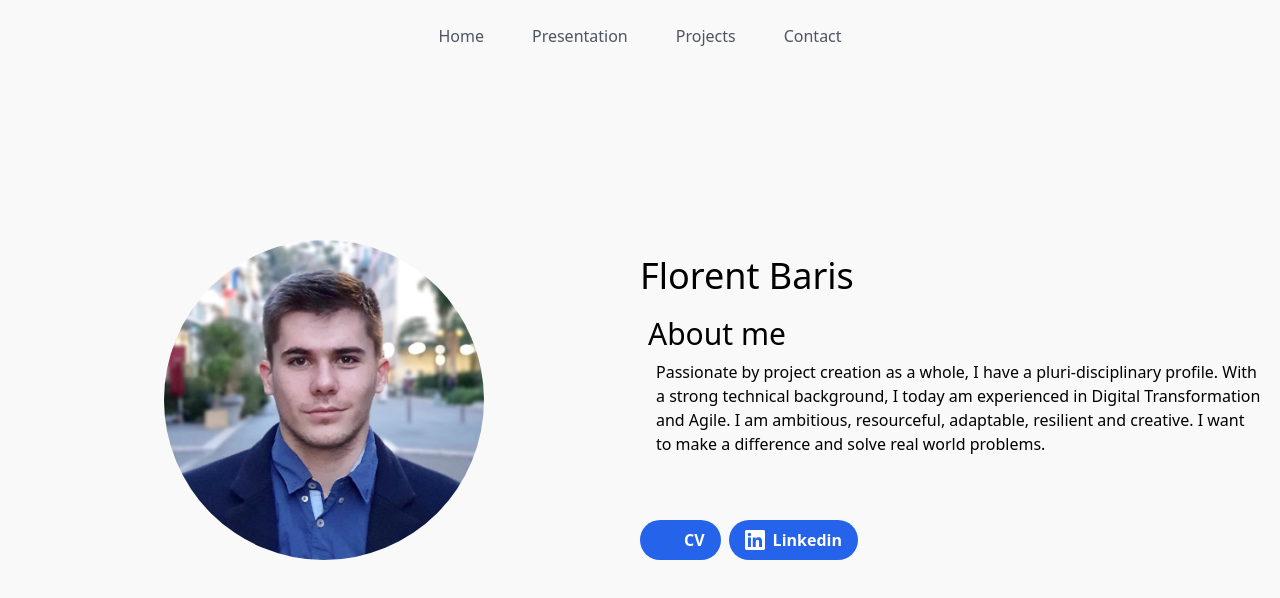
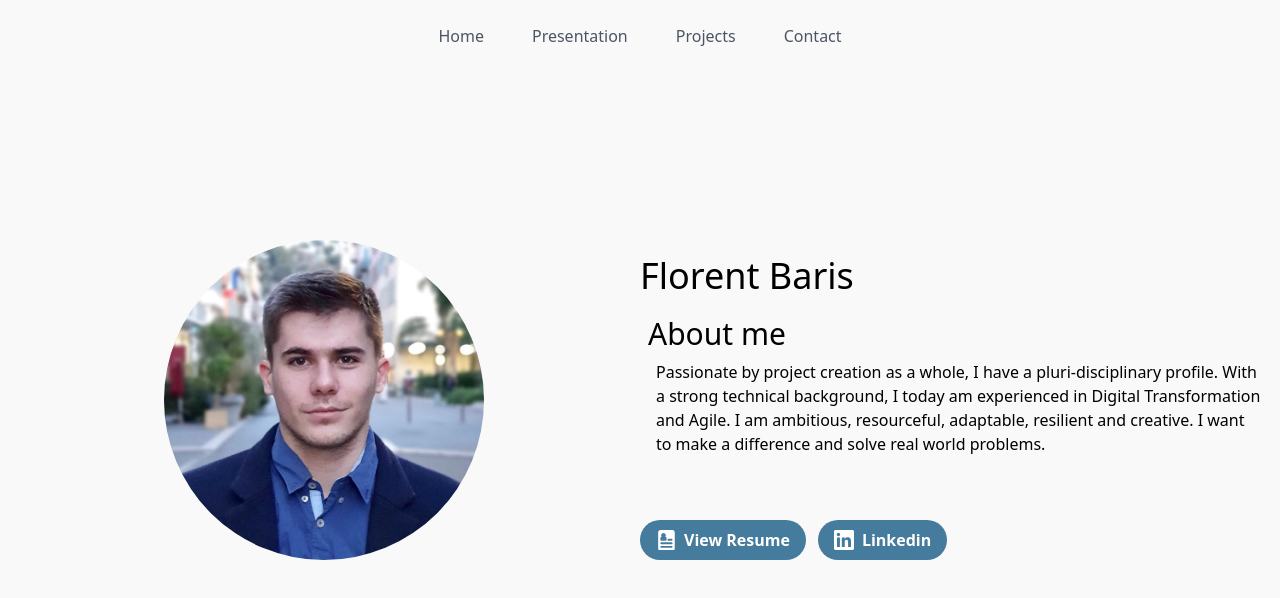
Before and after one commit to barisflo/portfolio, a Vue app: page / in a window 1280 px wide. Shown: the top 598 px of the page. Built offline with nearby package versions, Linux system fonts and the light colour scheme.

Commit message:
Working CV

```diff
--- a/public/index.html
+++ b/public/index.html
@@ -6,7 +6,7 @@
     <meta name="viewport" content="width=device-width,initial-scale=1.0">
       <!--<link rel="stylesheet" href="/dist/output.css">-->
     <link rel="icon" href="<%= BASE_URL %>favicon.ico">
-    <title><%= htmlWebpackPlugin.options.title %></title>
+    <title>Portfolio | Florent Baris</title>
   </head>
   <body>
     <noscript>
--- a/src/components/Main.vue
+++ b/src/components/Main.vue
@@ -14,15 +14,18 @@
             I am ambitious, resourceful, adaptable, resilient and creative. I want to
             make a difference and solve real world problems.</p>
         </div>
-        <div class="mt-2 space-x-2">
-          <a href="static/CV%20Florent%20Baris%202022%20EN.pdf" target="_blank">
-            <button class="bg-blue-600 hover:bg-blue-700">
-              <svg class="w-5 h-5 fill-current" role="img" viewBox="0 0 256 256" xmlns="http://www.w3.org/2000/svg">
-              </svg><span>CV</span>
+        <div class="mt-2 space-x-3">
+          <a href="CV_Florent_Baris_2022_EN_web.pdf" target="_blank" rel="noreferrer">
+            <button class="bg-celadonBlue hover:bg-prussianBlue">
+              <svg class="w-5 h-5 fill-current" role="img" viewBox="0 0 42 42" xmlns="http://www.w3.org/2000/svg">
+                <g>
+                  <path d="M34.395,0H9.522c-2.762,0-5,2.239-5,5v33.916c0,2.761,2.238,5,5,5h24.871c2.762,0,5-2.239,5-5V5C39.395,2.239,37.154,0,34.395,0z M9.208,16.855c0-1.172,0.951-2.121,2.121-2.121h0.742c-0.791-0.874-1.277-2.03-1.277-3.304c0-2.723,2.209-4.931,4.932-4.931c2.725,0,4.932,2.207,4.932,4.932c0,1.272-0.486,2.429-1.279,3.303h0.709c1.172,0,2.121,0.949,2.121,2.121v3.578c0,1.122-0.875,2.03-1.975,2.106h-9.051c-1.1-0.076-1.975-0.984-1.975-2.106V16.855L9.208,16.855z M32.708,37.416h-21.5c-1.104,0-2-0.896-2-2s0.896-2,2-2h21.5c1.104,0,2,0.896,2,2S33.812,37.416,32.708,37.416zM32.708,29.916h-21.5c-1.104,0-2-0.896-2-2s0.896-2,2-2h21.5c1.104,0,2,0.896,2,2S33.812,29.916,32.708,29.916zM32.708,22.416 h-6.5c-1.104,0-2-0.896-2-2c0-1.104,0.896-2,2-2h6.5c1.104,0,2,0.896,2,2C34.708,21.52,33.812,22.416,32.708,22.416z"/>
+                </g>
+              </svg><span>View Resume</span>
             </button>
           </a>
           <a href="https://linkedin.com/in/florent-baris" target="_blank">
-            <button class="bg-blue-600 hover:bg-blue-700">
+            <button class="bg-celadonBlue hover:bg-prussianBlue">
               <svg class="w-5 h-5 fill-current" role="img" viewBox="0 0 256 256" xmlns="http://www.w3.org/2000/svg">
                 <g><path d="M218.123122,218.127392 L180.191928,218.127392 L180.191928,158.724263 C180.191928,144.559023 179.939053,126.323993 160.463756,126.323993 C140.707926,126.323993 137.685284,141.757585 137.685284,157.692986 L137.685284,218.123441 L99.7540894,218.123441 L99.7540894,95.9665207 L136.168036,95.9665207 L136.168036,112.660562 L136.677736,112.660562 C144.102746,99.9650027 157.908637,92.3824528 172.605689,92.9280076 C211.050535,92.9280076 218.138927,118.216023 218.138927,151.114151 L218.123122,218.127392 Z M56.9550587,79.2685282 C44.7981969,79.2707099 34.9413443,69.4171797 34.9391618,57.260052 C34.93698,45.1029244 44.7902948,35.2458562 56.9471566,35.2436736 C69.1040185,35.2414916 78.9608713,45.0950217 78.963054,57.2521493 C78.9641017,63.090208 76.6459976,68.6895714 72.5186979,72.8184433 C68.3913982,76.9473153 62.7929898,79.26748 56.9550587,79.2685282 M75.9206558,218.127392 L37.94995,218.127392 L37.94995,95.9665207 L75.9206558,95.9665207 L75.9206558,218.127392 Z M237.033403,0.0182577091 L18.8895249,0.0182577091 C8.57959469,-0.0980923971 0.124827038,8.16056231 -0.001,18.4706066 L-0.001,237.524091 C0.120519052,247.839103 8.57460631,256.105934 18.8895249,255.9977 L237.033403,255.9977 C247.368728,256.125818 255.855922,247.859464 255.999,237.524091 L255.999,18.4548016 C255.851624,8.12438979 247.363742,-0.133792868 237.033403,0.000790807055"></path></g>
               </svg><span>Linkedin</span>
--- a/src/components/Nav.vue
+++ b/src/components/Nav.vue
@@ -1,5 +1,5 @@
 <template>
-  <nav class="fixed w-full">
+  <nav class="fixed w-full bg-cultured">
     <div class="container flex items-center justify-center p-6 mx-auto text-gray-600 capitalize dark:text-gray-300">
 
       <a href="#" class="border-b-2 border-transparent hover:text-gray-800 dark:hover:text-gray-200 hover:border-celadonBlue mx-1.5 sm:mx-6">home</a>
```
Also changed, not shown: 2 other files (tests, documents, lock files or other folders).
